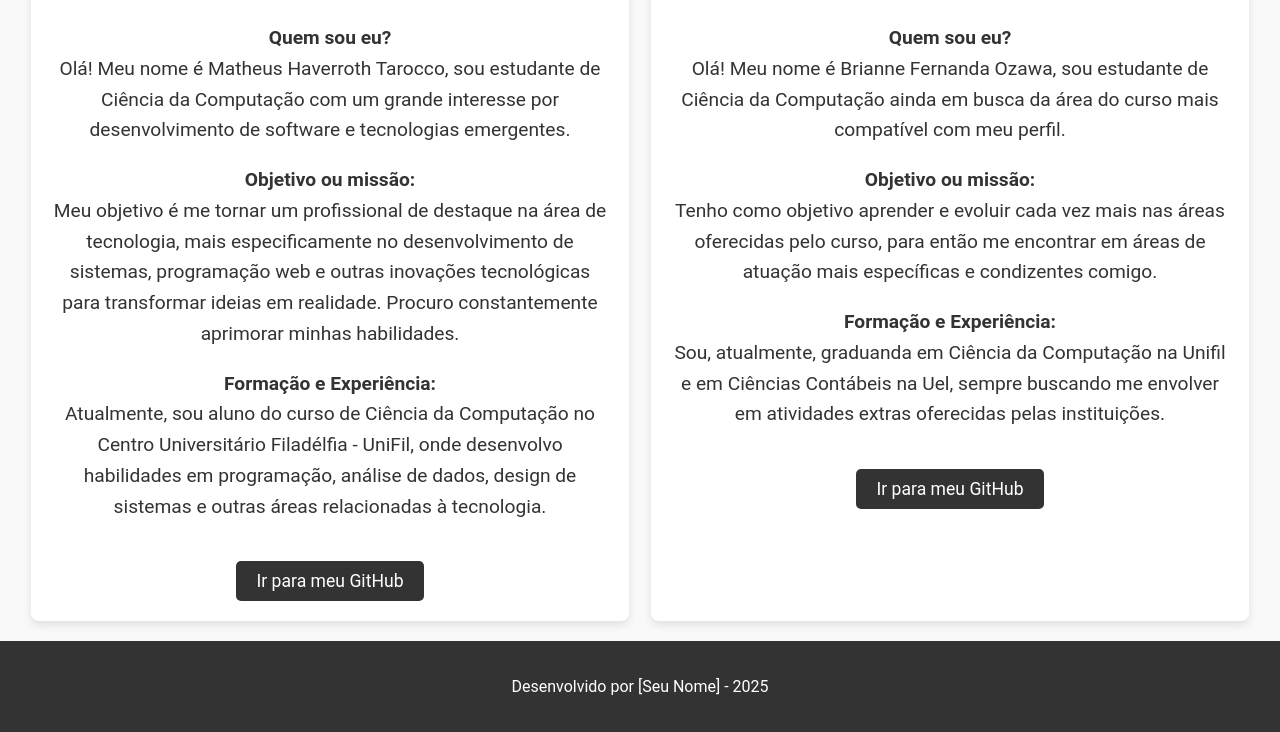
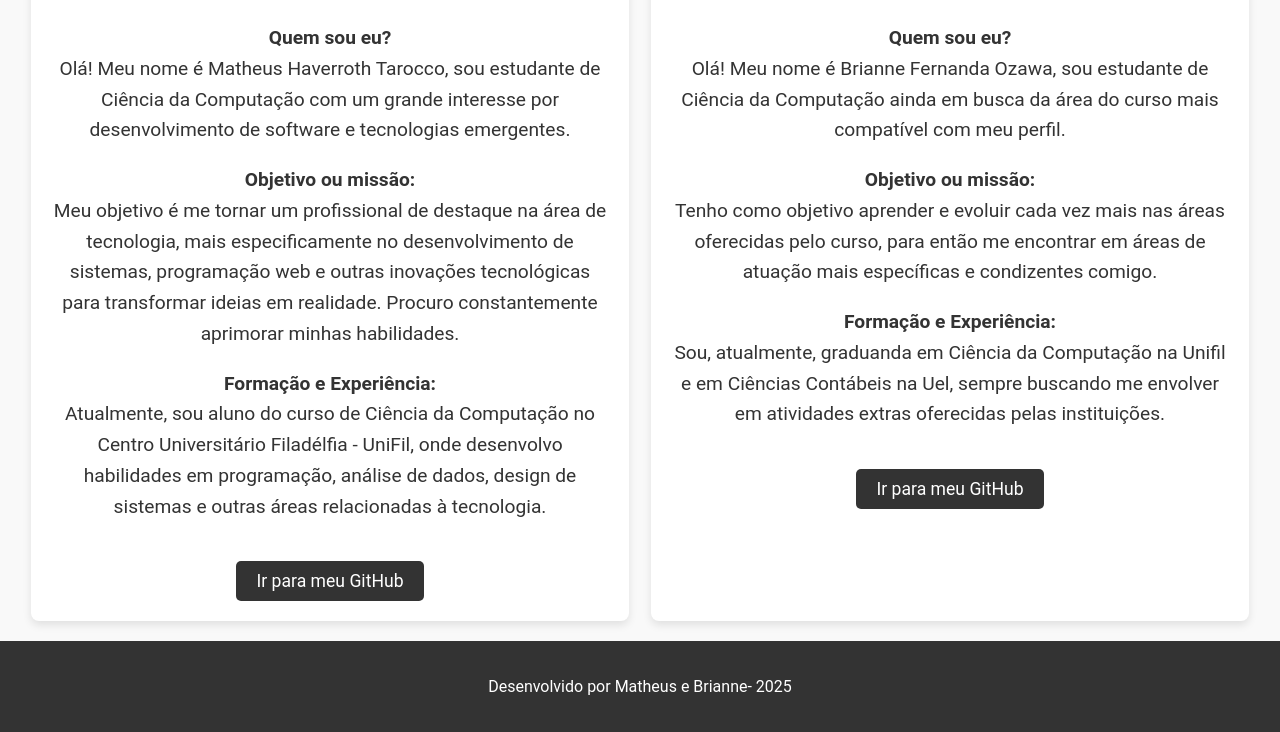
Before and after one commit to MatheusTarocco/Equipe_portifolio, a plain HTML site: page quem somos.html in a window 1280 px wide. Shown: the part 429-1161 px from the top of the page. Drawn offline with Linux system fonts and the light colour scheme.

Commit message:
Update quem somos.html

```diff
--- a/quem somos.html
+++ b/quem somos.html
@@ -48,7 +48,7 @@
     </div>
 
     <footer>
-        <p>Desenvolvido por [Seu Nome] - 2025</p>
+        <p>Desenvolvido por Matheus e Brianne- 2025</p>
     </footer>
 
 </body>
```
